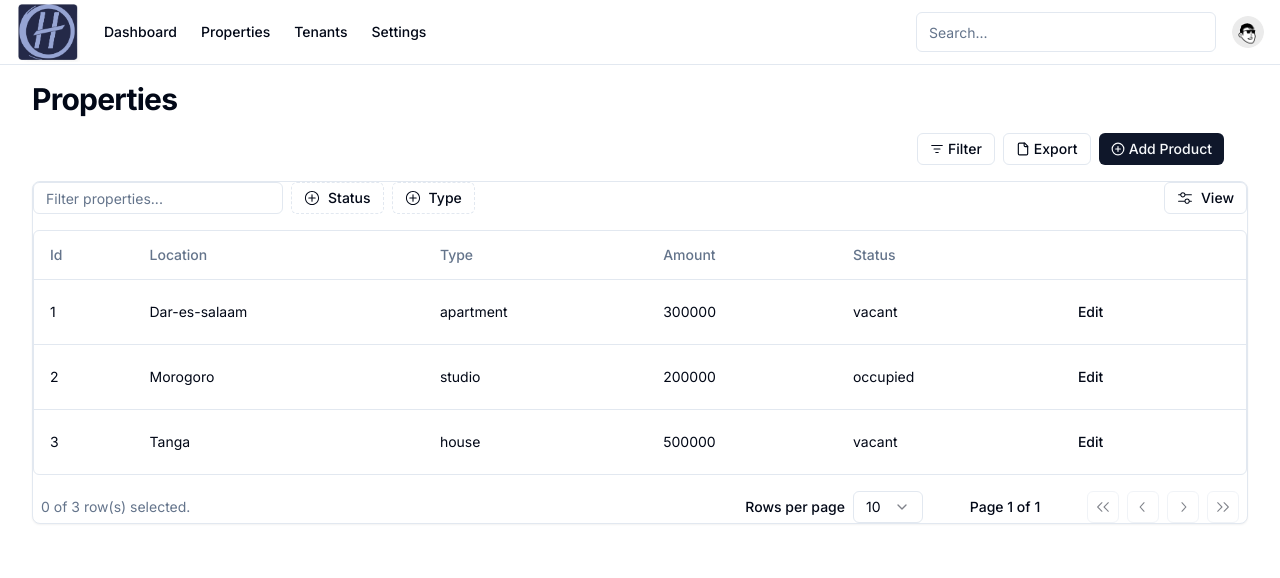
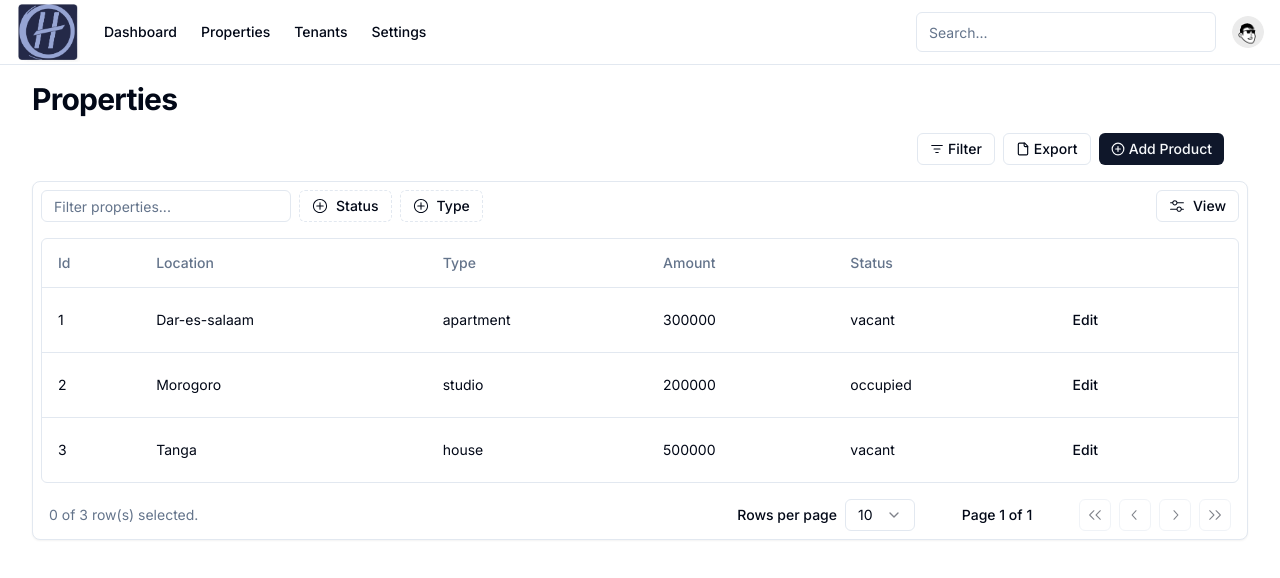
Before and after one commit to klaus-gudy/PayMate-UI, a Next.js app: page /property in a window 1280 px wide. Shown: the top 578 px of the page. Built offline with nearby package versions, Linux system fonts and the light colour scheme.

Commit message:
💄Style: added space to the card holding the table contents

```diff
--- a/app/property/page.tsx
+++ b/app/property/page.tsx
@@ -44,7 +44,7 @@ export default async function Dashboard() {
           <div className="grid flex-1 items-start gap-4 sm:px-6 sm:py-0 md:gap-8">
           <Panel />
           </div>
-          <Card>
+          <Card className="p-2">
           <DataTable columns={columns} data={data} />
           </Card>
         </div>
```
